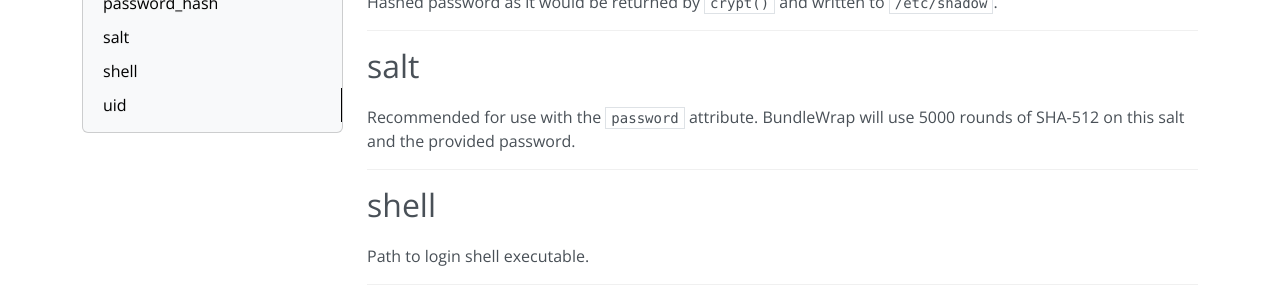
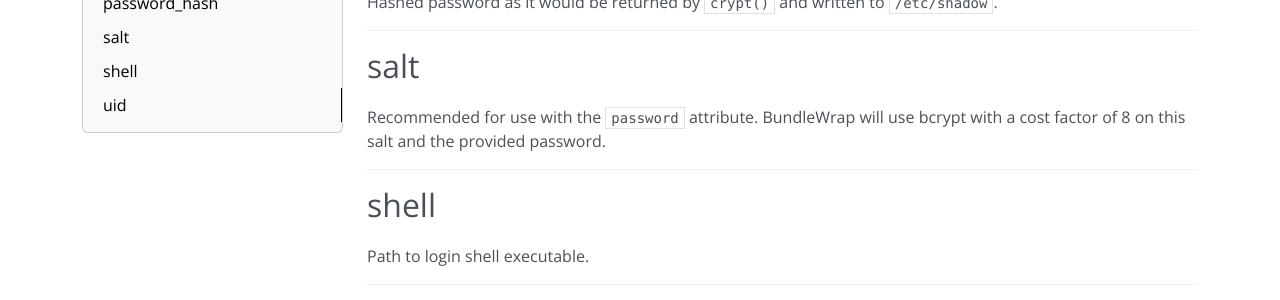
Before and after one commit to bundlewrap/bundlewrap, an MkDocs documentation site: the page built from docs/content/items/user.md, in a window 1280 px wide and 900 px high, scrolled down 1484 px. Shown: the part 373-673 px from the top of the window. Built offline with MkDocs 1.6.1, drawn with Linux system fonts in a browser that asks for light colours; nearby versions of some CDN libraries.

Commit message:
docs: bw uses bcrypt for users now

```diff
--- a/docs/content/items/user.md
+++ b/docs/content/items/user.md
@@ -74,7 +74,7 @@ Hashed password as it would be returned by `crypt()` and written to `/etc/shadow
 
 ## salt
 
-Recommended for use with the `password` attribute. BundleWrap will use 5000 rounds of SHA-512 on this salt and the provided password.
+Recommended for use with the `password` attribute. BundleWrap will use bcrypt with a cost factor of 8 on this salt and the provided password.
 
 <hr>
 
```
